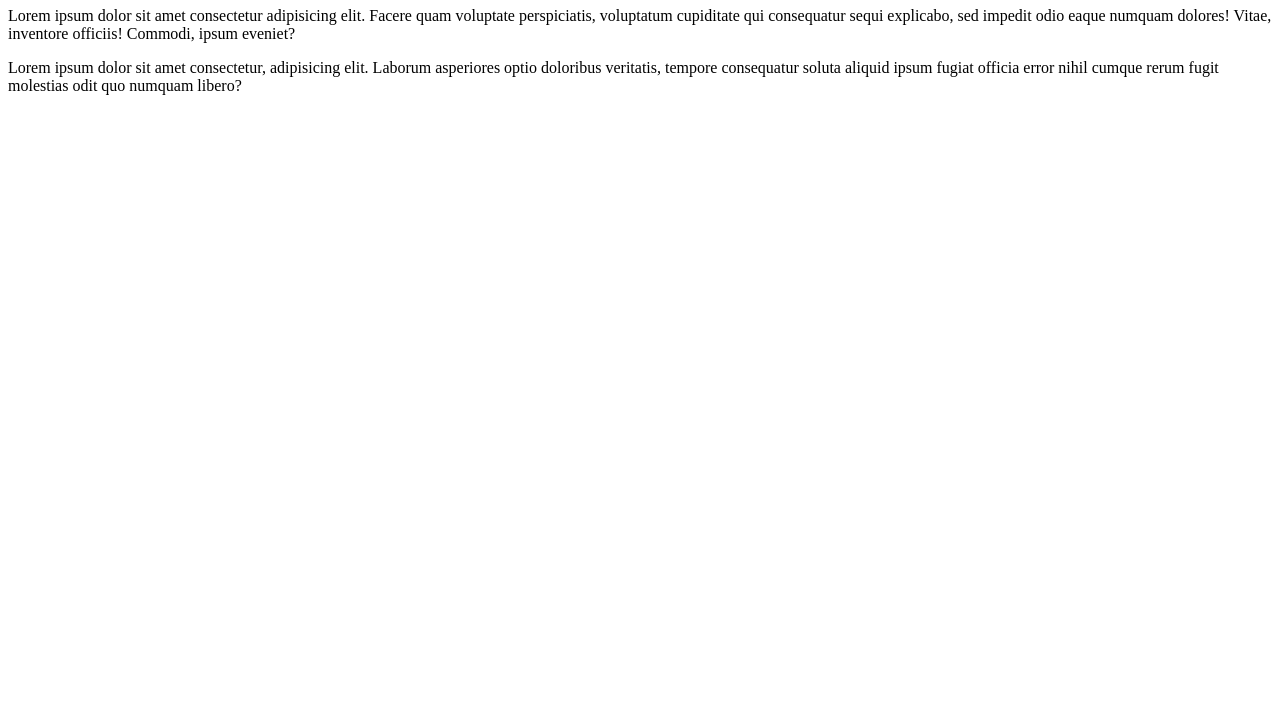
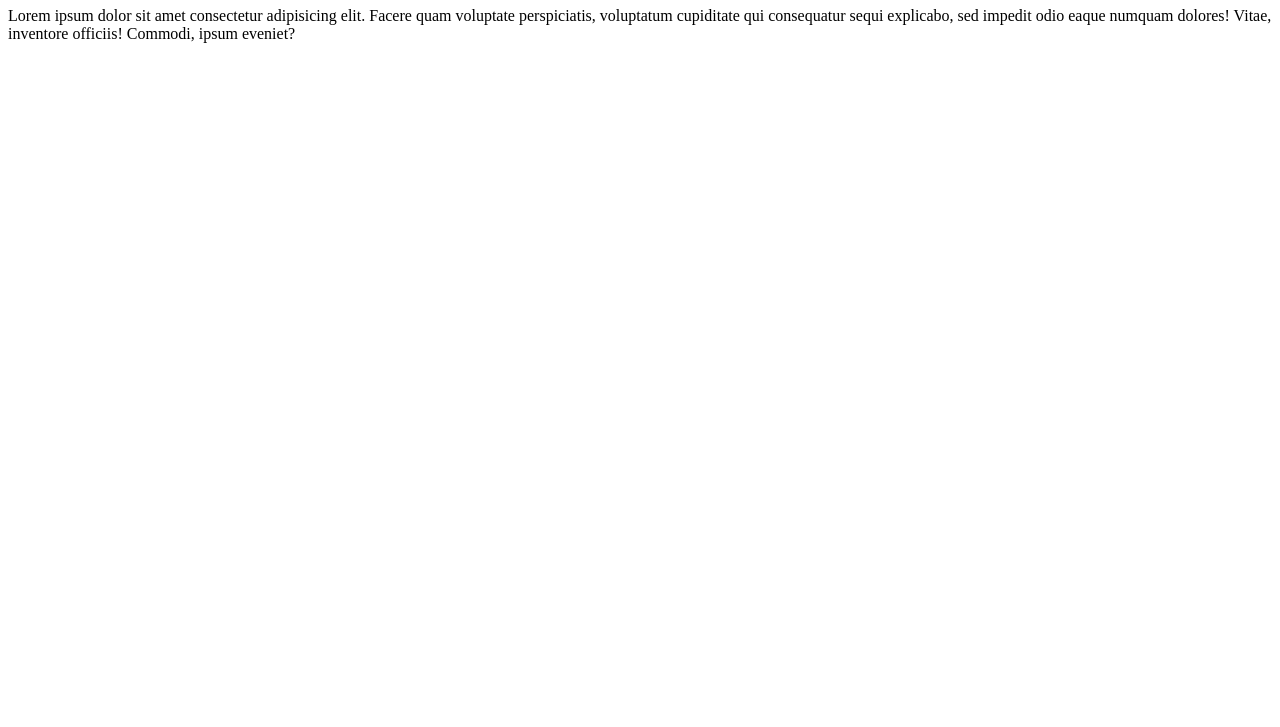
Before and after one commit to DanielCheang007/hello_world3, a plain HTML site: page index.html in a window 1280 px wide. Shown: the part 73-800 px from the top of the page. Drawn offline with Linux system fonts and the light colour scheme.

```diff
--- a/index.html
+++ b/index.html
@@ -11,7 +11,6 @@
     <p>
         Lorem ipsum dolor sit amet consectetur adipisicing elit. Facere quam voluptate perspiciatis, voluptatum cupiditate qui consequatur sequi explicabo, sed impedit odio eaque numquam dolores! Vitae, inventore officiis! Commodi, ipsum eveniet?
     </p>
-    <p>Lorem ipsum dolor sit amet consectetur, adipisicing elit. Laborum asperiores optio doloribus veritatis, tempore consequatur soluta aliquid ipsum fugiat officia error nihil cumque rerum fugit molestias odit quo numquam libero?</p>
     <script src="./js/app.js"></script>
 </body>
 </html>
```
Also changed, not shown: 1 other file.
